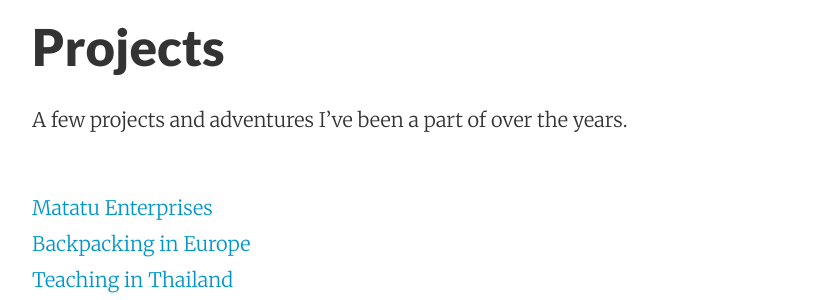
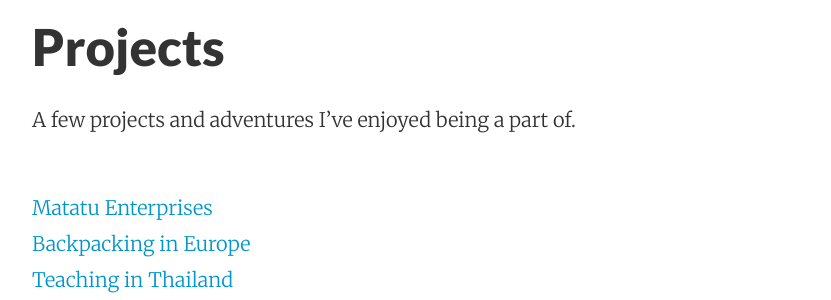
Before and after one commit to tkruml/tkruml.github.io, a Jekyll site: the page built from projects.md, in a window 1280 px wide. Shown: the part 195-495 px from the top of the page, without its empty margins (224-1055 px from the left). Built offline with Jekyll 4.4.1, drawn with Linux system fonts in a browser that asks for light colours; nearby versions of some CDN libraries.

Commit message:
Update projects.md

```diff
--- a/projects.md
+++ b/projects.md
@@ -4,7 +4,7 @@ title: Projects
 permalink: /projects/
 ---
 
-A few projects and adventures I've been a part of over the years.
+A few projects and adventures I've enjoyed being a part of.
 
 <br><a href="{{ site.baseurl }}/matatu-enterprises/">Matatu Enterprises</a>
 <br><a href="{{ site.baseurl }}/backpacking-in-europe/">Backpacking in Europe</a>
```
